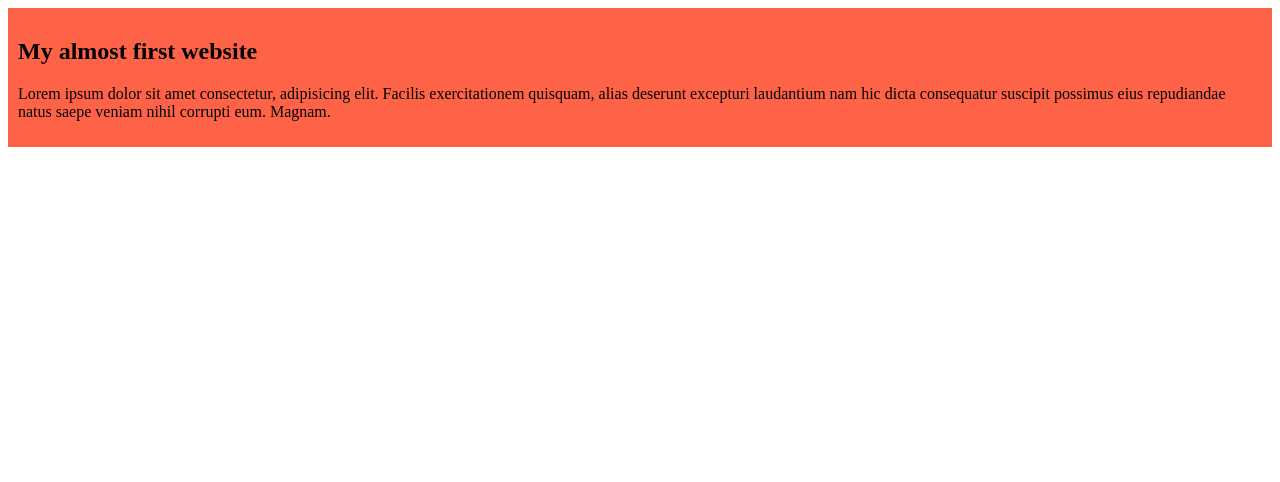
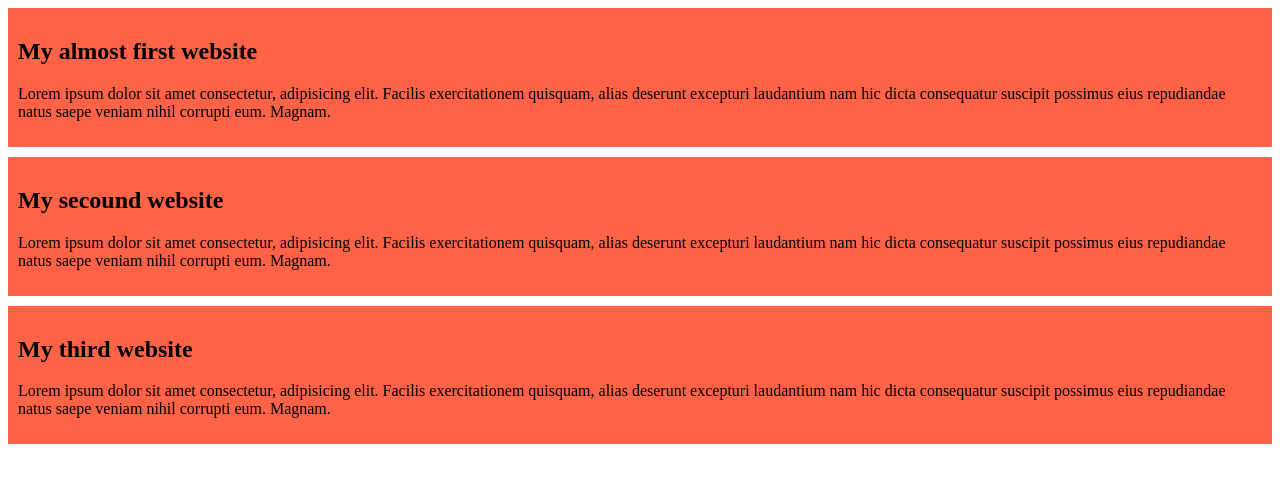
Before and after one commit to Shawony/my-simple-website, a plain HTML site: page index.html in a window 1280 px wide. Drawn offline with Linux system fonts and the light colour scheme.

Commit message:
my third commit

```diff
--- a/index.html
+++ b/index.html
@@ -11,6 +11,14 @@
         <h2>My almost first website</h2>
         <p>Lorem ipsum dolor sit amet consectetur, adipisicing elit. Facilis exercitationem quisquam, alias deserunt excepturi laudantium nam hic dicta consequatur suscipit possimus eius repudiandae natus saepe veniam nihil corrupti eum. Magnam.</p>
     </div>
+    <div>
+        <h2>My secound website</h2>
+        <p>Lorem ipsum dolor sit amet consectetur, adipisicing elit. Facilis exercitationem quisquam, alias deserunt excepturi laudantium nam hic dicta consequatur suscipit possimus eius repudiandae natus saepe veniam nihil corrupti eum. Magnam.</p>
+    </div>
+    <div>
+        <h2>My third website</h2>
+        <p>Lorem ipsum dolor sit amet consectetur, adipisicing elit. Facilis exercitationem quisquam, alias deserunt excepturi laudantium nam hic dicta consequatur suscipit possimus eius repudiandae natus saepe veniam nihil corrupti eum. Magnam.</p>
+    </div>
 
 </body>
 </html>
--- a/styles/blogs.css
+++ b/styles/blogs.css
@@ -1,4 +1,5 @@
 div {
   background-color: tomato;
   padding: 10px;
+  margin-bottom: 10px;
 }
```
